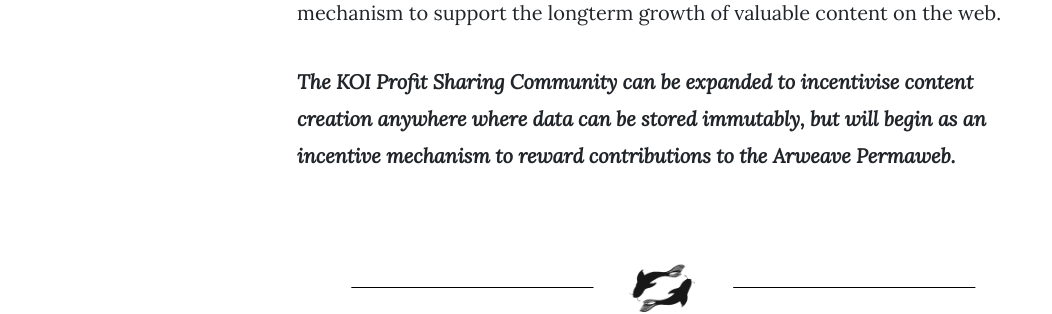
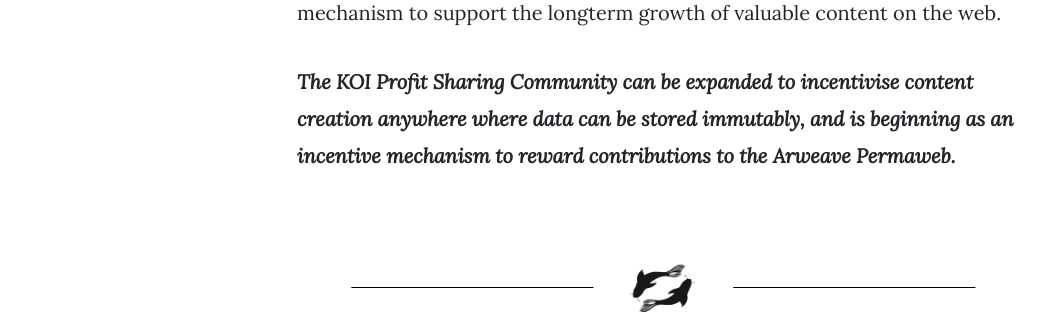
Before and after one commit to tykoii/blog, a Jekyll site: the page built from _posts/2021-01-16-koi-is-a-protocol.markdown, in a window 1280 px wide and 900 px high, scrolled down 540 px. Shown: the part 191-505 px from the top of the window, without its empty margins (73-1125 px from the left). Built offline with Jekyll 4.4.1, drawn with Linux system fonts in a browser that asks for light colours; nearby versions of some CDN libraries; comment, search, counter and statistics services are not loaded.

Commit message:
Update 2021-01-16-koi-is-a-protocol.markdown

```diff
--- a/_posts/2021-01-16-koi-is-a-protocol.markdown
+++ b/_posts/2021-01-16-koi-is-a-protocol.markdown
@@ -9,7 +9,7 @@
 
 As more and more people earn KOI, we will also expand the ability to request verifiable tasks that create data, thereby creating an interwoven incentive mechanism to support the longterm growth of valuable content on the web.
 
-***The KOI Profit Sharing Community can be expanded to incentivise content creation anywhere where data can be stored immutably, but will begin as an incentive mechanism to reward contributions to the Arweave Permaweb.***
+***The KOI Profit Sharing Community can be expanded to incentivise content creation anywhere where data can be stored immutably, and is beginning as an incentive mechanism to reward contributions to the Arweave Permaweb.***
 
 <img class="sectionDivider" src="/assets/images/koi-divider.png">
 
```
